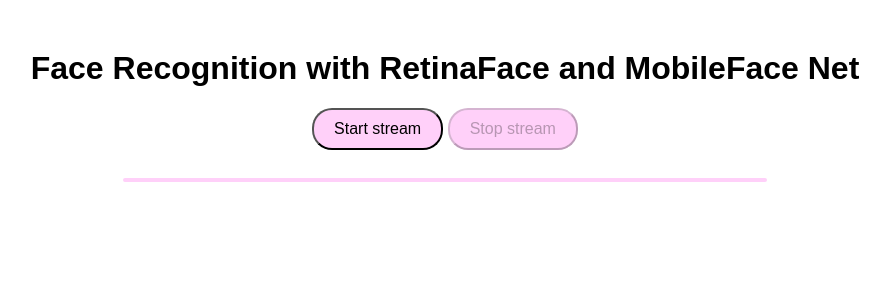
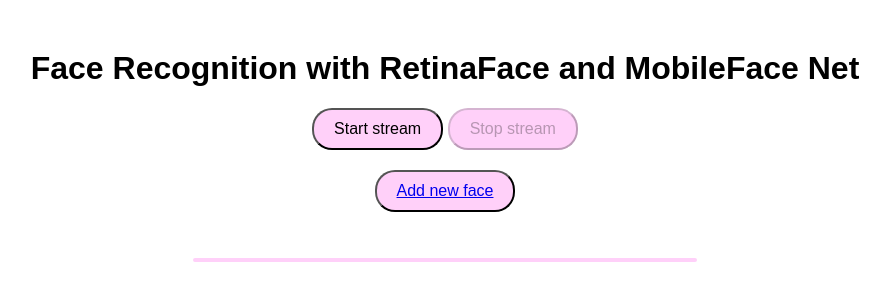
Before and after one commit to VieVyyy/FaceRecognition, a Flask app: page / in a window 1280 px wide. Shown: the top 301 px of the page, without its empty margins (195-1085 px from the left). Run offline with Flask 3, Linux system fonts and the light colour scheme; parts of the project's set-up code (start-up, migrations or seed data) failed here and were passed over; some libraries are stand-ins or nearby versions.

Commit message:
Upload Add Face

```diff
--- a/main.py
+++ b/main.py
@@ -9,6 +9,7 @@ from utils.image_utils import *
 from flask import Flask, render_template
 from flask_socketio import SocketIO
 import base64
+from threading import Lock
 
 # Khai báo ứng dụng Flask và SocketIO
 app = Flask(__name__)
@@ -26,6 +27,7 @@ embedder_model = "models/MobileFaceNet.onnx"
 # Khởi tạo nhận diện và index
 recognizer = FaceRecognizer(detector_model, embedder_model, device=DEVICE)
 faiss_index = FaceIndex(dim=128, index_path=FACE_INDEX_PATH)
+model_lock = Lock()
 
 org_img_dir = "face_data/org_face/"
 if not os.path.exists(FACE_INDEX_PATH):
@@ -35,7 +37,7 @@ if not os.path.exists(FACE_INDEX_PATH):
 print("Face recognizer and FAISS index loaded.")
 
 def encodeFrameToBase64(frame):
-    _, buffer = cv2.imencode('.jpg', frame, [int(cv2.IMWRITE_JPEG_QUALITY), 30])
+    _, buffer = cv2.imencode('.jpg', frame, [int(cv2.IMWRITE_JPEG_QUALITY), 90])
     frame_base64 = base64.b64encode(buffer).decode('utf-8')
     return frame_base64
 
@@ -77,27 +79,36 @@ def streamVideo(threshold=1.3):
                 break
 
             frame_id += 1
-            aligned_faces, bboxes, _, _ = recognizer.detectAndAlign(frame)
             results = []
 
-            for face, bbox in zip(aligned_faces, bboxes):
-                emb = recognizer.getEmbeddingFromAligned(face)
-                if emb is not None:
-                    labels, distances = faiss_index.search(emb, top_k=1)
-                    label = labels[0]
-                    distance = distances[0]
+            with model_lock:
+                aligned_faces, bboxes, _, _ = recognizer.detectAndAlign(frame)
 
-                    if distance > threshold:
-                        label = "Unknown"
+                for face, bbox in zip(aligned_faces, bboxes):
+                    emb = recognizer.getEmbeddingFromAligned(face)
+                    if emb is not None:
+                        labels, distances = faiss_index.search(emb, top_k=1)
+                        label = labels[0]
+                        distance = distances[0]
 
-                    x1, y1, x2, y2 = map(int, bbox[:4])
-                    cv2.rectangle(frame, (x1, y1), (x2, y2), (0, 0, 255), 2)
-                    cv2.putText(frame, f"{label} ({distance:.2f})", (x1, y1 - 10),
-                                cv2.FONT_HERSHEY_SIMPLEX, 0.8, (0, 0, 255), 2)
+                        if distance > threshold:
+                            label = "Unknown"
+
+                        results.append((label, distance, bbox))
+
+            for label, distance, bbox in results:
+                if label == "Unknown":
+                    color = (0, 0, 255)
+                else:
+                    color = (0, 255, 0)
+                x1, y1, x2, y2 = map(int, bbox[:4])
+                cv2.rectangle(frame, (x1, y1), (x2, y2), color, 2)
+                cv2.putText(frame, f"{label} ({distance:.2f})", (x1, y1 - 10),
+                            cv2.FONT_HERSHEY_SIMPLEX, 0.8, color, 2)
 
             frame_base64 = encodeFrameToBase64(frame)
             socketio.emit('video_frame', {'image': frame_base64})
-            socketio.sleep(0.07)  # Giới hạn tốc độ khung hình
+            socketio.sleep(0.03)  # Giới hạn tốc độ khung hình
 
             if frame_id % 15 == 0:
                 del frame, aligned_faces, bboxes, results
@@ -109,9 +120,73 @@ def streamVideo(threshold=1.3):
         is_streaming = False
         socketio.emit('stream_stopped', {'message': 'Stream đã dừng.'})
 
+def addFaceToIndex(image_array, label):
+    i = 1
+    save_path = os.path.join(org_img_dir, f"{label}.jpg")
+    while os.path.exists(save_path):
+        save_path = os.path.join(org_img_dir, f"{label}_{i}.jpg")
+        i += 1
+
+    aligned_faces = []
+    emb = None
+
+    with model_lock:
+        print(f"Đang thêm khuôn mặt cho {label}...")
+        aligned_faces, _, _, _ = recognizer.detectAndAlign(image_array)
+
+        if len(aligned_faces) == 0:
+            print(f"Không phát hiện khuôn mặt cho {label}.")
+            return False, f"Không phát hiện khuôn mặt."
+
+        emb = recognizer.getEmbeddingFromAligned(aligned_faces[0])
+        if emb is None:
+            print(f"Không thể trích xuất embedding cho {label}.")
+            return False, f"Không thể trích xuất embedding."
+
+        faiss_index.add(emb, label)
+        faiss_index.saveIndex()
+
+    cv2.imwrite(save_path, image_array)
+    print(f"Đã thêm khuôn mặt cho {label} vào index và lưu ảnh tại {save_path}.")
+    return True, f"Thêm thành công '{label}' vào index."
+
+
+@socketio.on('add_face')
+def handleAddFace(data):
+    name = data.get('label')
+    img_base64 = data.get('image')
+
+    if not name or not img_base64:
+        socketio.emit('add_face_response', {'status': 'error', 'message': 'Tên hoặc ảnh không hợp lệ.'})
+        return
+
+    try:
+        # Giải mã ảnh từ base64
+        img_data = base64.b64decode(img_base64)
+        nparr = np.frombuffer(img_data, np.uint8)
+        img_array = cv2.imdecode(nparr, cv2.IMREAD_COLOR)
+
+        if img_array is None:
+            socketio.emit('add_face_response', {'success': False, 'message': 'Ảnh không hợp lệ.'})
+            return
+
+        success, message = addFaceToIndex(img_array, name)
+
+        if success:
+            socketio.emit('add_face_response', {'success': success, 'message': message})
+        else:
+            socketio.emit('add_face_response', {'success': False, 'message': message})
+    except Exception as e:
+        message = f"Lỗi khi thêm khuôn mặt: {str(e)}"
+        socketio.emit('add_face_response', {'success': False, 'message': message})
+
 @app.route('/')
 def index():
     return render_template('index.html')
 
+@app.route('/add')
+def add_face():
+    return render_template('add_face.html')
+
 if __name__ == '__main__':
     socketio.run(app, debug=False)
--- a/static/css/styles.css
+++ b/static/css/styles.css
@@ -13,5 +13,5 @@ button {
 img {
     border: 2px solid #ffd0f9ff;
     border-radius: 10px;
-    width: 640px
+    width: 500px
 }
--- a/templates/index.html
+++ b/templates/index.html
@@ -7,15 +7,22 @@
 <body>
     <div>
         <h1>Face Recognition with RetinaFace and MobileFace Net</h1>
-        <button id = "startButton" onclick = "startStream()">Start stream</button>
-        <button id = "stopButton" onclick = "stopStream()" disabled>Stop stream</button>
+
+        <div id = "controls">
+            <button id = "startButton" onclick = "startStream()">Start stream</button>
+            <button id = "stopButton" onclick = "stopStream()" disabled>Stop stream</button>
+        </div>
+
+        <div style="margin-top: 20px;">
+            <button><a href="/add">Add new face</a></button>
+        </div>
+
         <br><br>
         <img id="video"/>
-        <br><br>
     </div>
 
     <script src = "https://cdn.socket.io/3.1.0/socket.io.min.js"></script>
 
-    <script src = "{{ url_for('static', filename='js/scripts.js') }}"></script>
+    <script src = "{{ url_for('static', filename='js/recognize.js') }}"></script>
 </body>
 </html>
```
Also changed, not shown: 3 other files.
